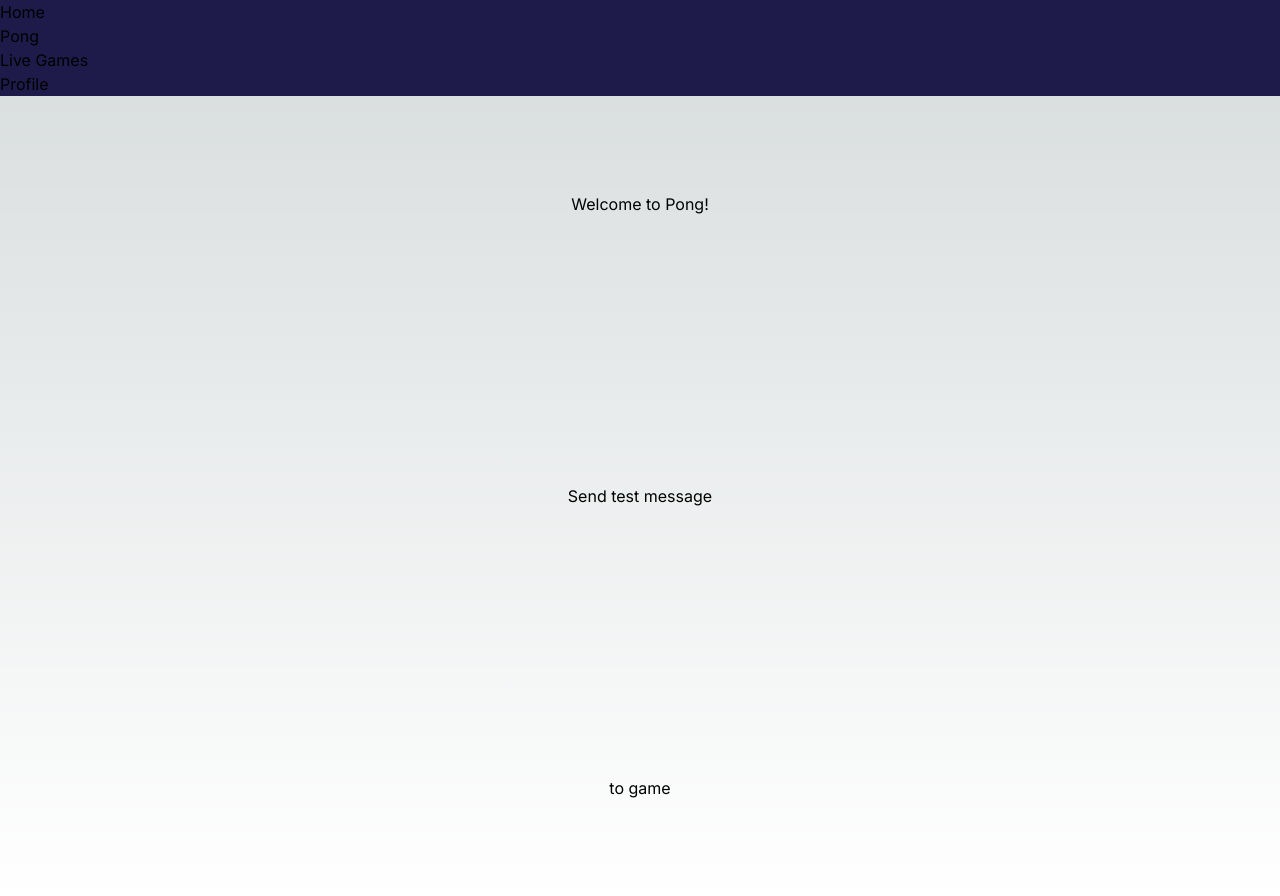
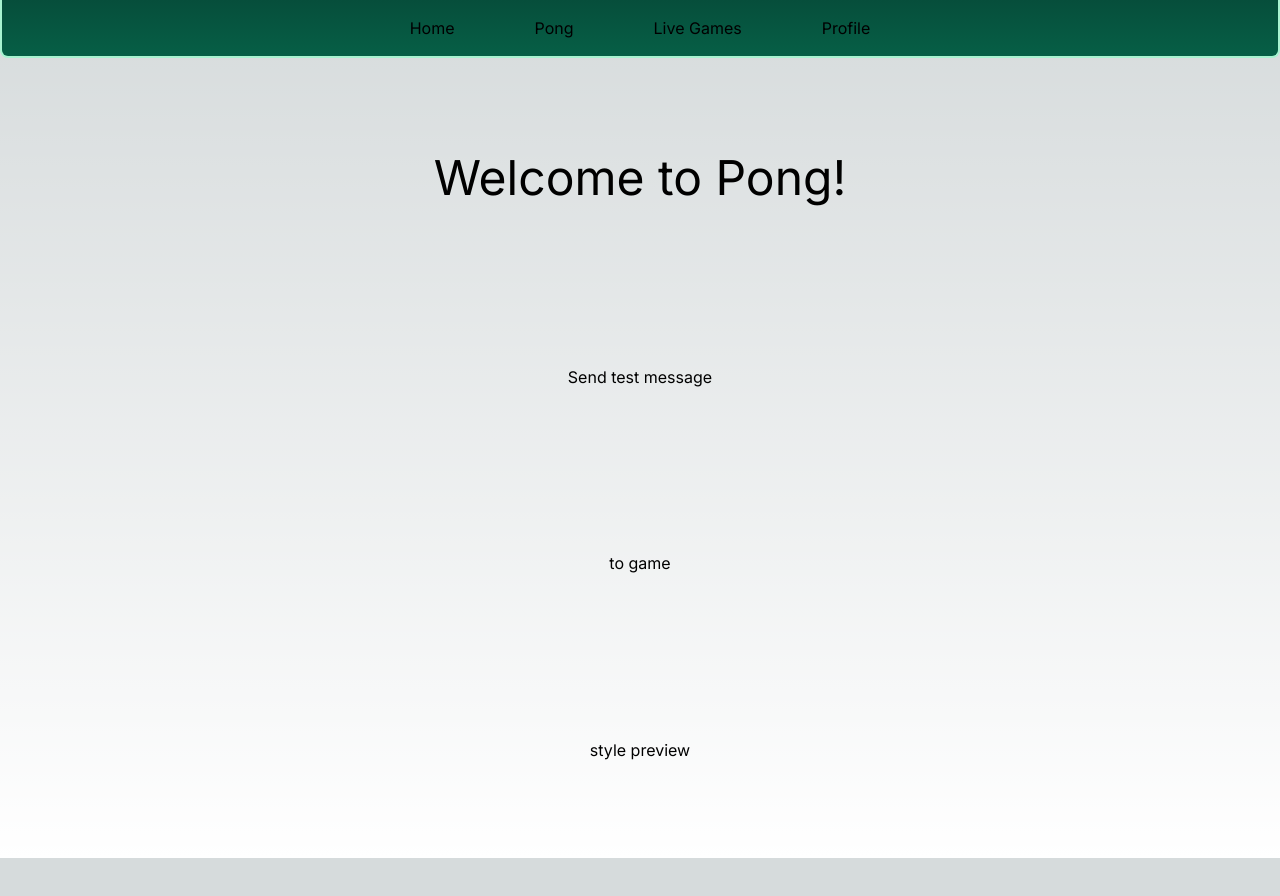
Before and after one commit to rikdgd/Pong-frontend, a Next.js app: page / in a window 1280 px wide. After the commit the page ends 858 px from the top, so only its background shows below. Built offline with nearby package versions, Linux system fonts and the light colour scheme.

Commit message:
fixed header issue + added styling

```diff
--- a/src/app/layout.tsx
+++ b/src/app/layout.tsx
@@ -6,8 +6,8 @@ import Header from "@/components/Header";
 const inter = Inter({ subsets: ["latin"] });
 
 export const metadata: Metadata = {
-  title: "Create Next App",
-  description: "Generated by create next app",
+  title: "Pong Online",
+  description: "A online version of the game called 'Pong'.",
 };
 
 export default function RootLayout({
@@ -17,8 +17,10 @@ export default function RootLayout({
 }>) {
   return (
     <html lang="en">
-        <Header/>
-        <body className={inter.className}>{children}</body>
+        <body className={inter.className}>
+          <Header/>
+          {children}
+        </body>
     </html>
   );
 }
--- a/src/app/page.tsx
+++ b/src/app/page.tsx
@@ -14,11 +14,12 @@ export default function Home() {
 
     return (
         <main className="flex min-h-screen flex-col items-center justify-between p-24">
-        <h1>Welcome to Pong!</h1>
+        <h1 className="text-5xl">Welcome to Pong!</h1>
 
         <button onClick={async () => SendMessage()}>Send test message</button>
 
         <a href="/pong">to game</a>
+        <a href="/stylepreview">style preview</a>
         </main>
     );
 }
--- a/src/components/Header/index.tsx
+++ b/src/components/Header/index.tsx
@@ -1,7 +1,10 @@
+'use client'
+
 export default function Header() {
     return (
-        <div className="bg-indigo-950 min-w-screen">
-            <ul>
+        <div className="bg-indigo-950 min-w-screen flex justify-center justify-items-center border-b-2 border-x-2 border-emerald-200 rounded-b-lg
+                        bg-gradient-to-b from-emerald-900 to-emerald-800">
+            <ul className="flex justify-items-center flex-row space-x-20 my-4">
                 <li>Home</li>
                 <li>Pong</li>
                 <li>Live Games</li>
```
